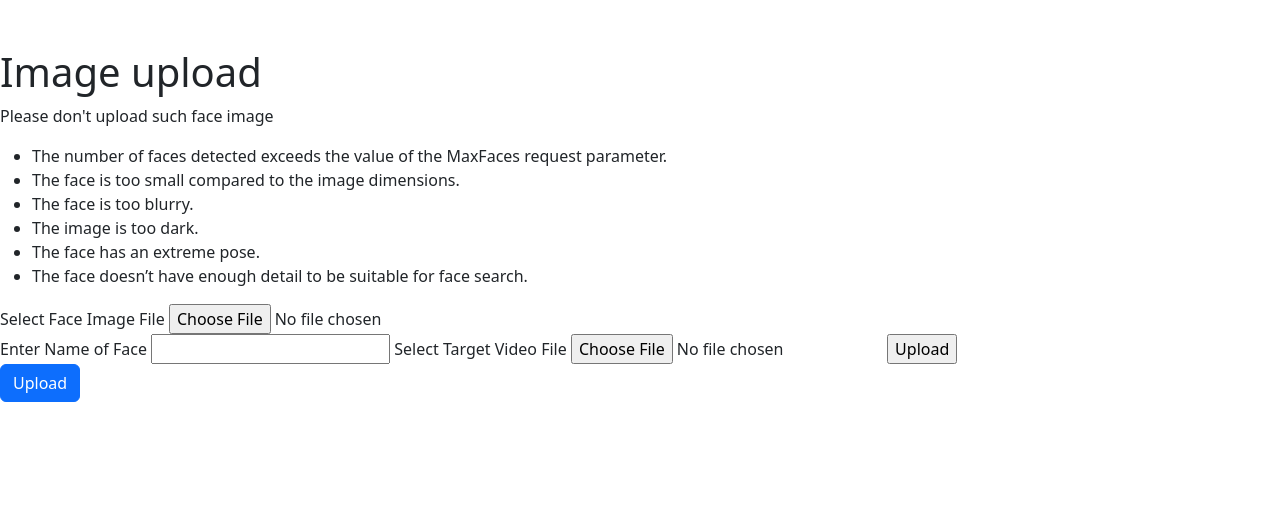
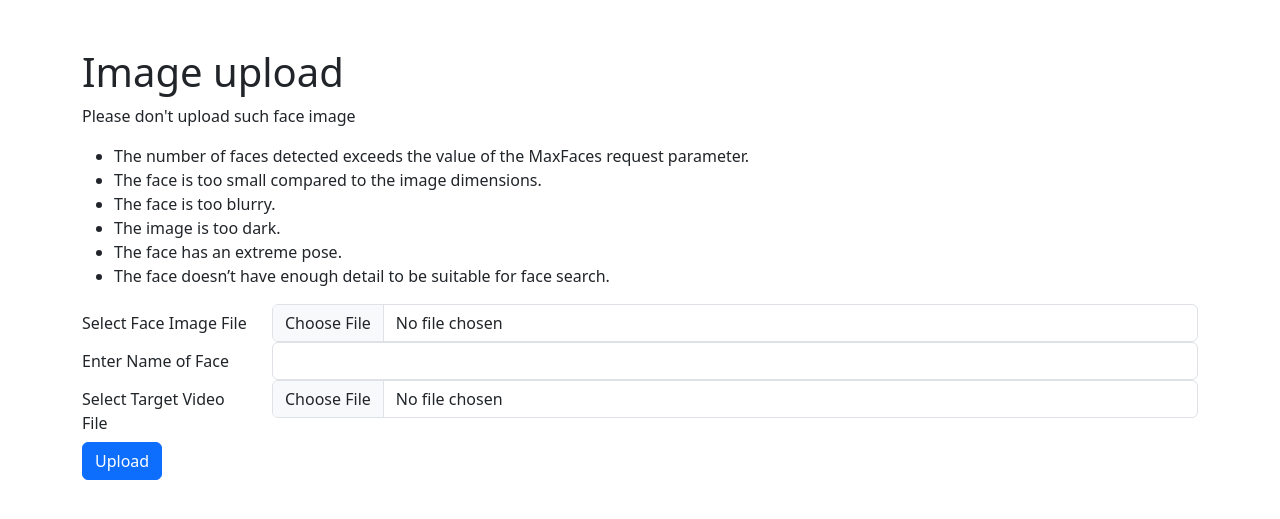
Before and after one commit to omoknooni/FocusOnYou, a FastAPI app: page /upload in a window 1280 px wide. Shown: the top 519 px of the page. Run offline with FastAPI, Linux system fonts and the light colour scheme.

Commit message:
fix: loading view

```diff
--- a/main.py
+++ b/main.py
@@ -1,7 +1,8 @@
-from fastapi import FastAPI, File, UploadFile, Request
+from fastapi import FastAPI, File, UploadFile, Request, Form
 from fastapi.responses import JSONResponse, HTMLResponse
 from fastapi.templating import Jinja2Templates
 from fastapi.staticfiles import StaticFiles
+from botocore.exceptions import ClientError
 from dotenv import load_dotenv
 from pathlib import Path
 
@@ -66,7 +67,7 @@ async def upload(request: Request):
 
 ## TODO : 업로드 시 progress bar 추가
 @app.post("/upload")
-async def upload(face_name, face_image: UploadFile = File(...), target_video: UploadFile = File(...)):
+async def upload(face_name: str = Form(...), face_image: UploadFile = File(...), target_video: UploadFile = File(...)):
 
     # file extension validation logic
     if not allowed_file(face_image.filename) or not allowed_file(target_video.filename):
@@ -111,22 +112,20 @@ async def upload(face_name, face_image: UploadFile = File(...), target_video: Up
 
 @app.get("/jobs")
 async def list_jobs(request: Request):
-    # TODO : get list of jobs from database, for now, just return s3 bucket list
-    # job_list = s3.list_objects_v2(Bucket=S3_BUCKET_NAME, Delimiter='/')
-    # print(job_list)
-    # jobs = [ job_list['CommonPrefixes'][i]['Prefix'] for i in range(len(job_list['CommonPrefixes']))]
+    # Retrieve primary key of dynamodb table
+    try:
+        db_response = dynamo.scan(
+            TableName=TABLE_NAME,
+            Select='ALL_ATTRIBUTES',
+            ProjectionExpression='job_id'
+        )
 
-    # Retrieve primary key of dynamodb table
-    db_response = dynamo.scan(
-        TableName=TABLE_NAME,
-        Select='ALL_ATTRIBUTES',
-        ProjectionExpression='job_id'
-    )
-
-    count = db_response['Count']
-    jobs = db_response['Items']
-    jobs = [job['job_id']['S'] for job in jobs]
-    return templates.TemplateResponse("job_list.html", {"request": request, "jobs": jobs, "count": count})
+        count = db_response['Count']
+        jobs = db_response['Items']
+        jobs = [job['job_id']['S'] for job in jobs]
+        return templates.TemplateResponse("job_list.html", {"request": request, "jobs": jobs, "count": count})
+    except Exception as e:
+        return JSONResponse(status_code=500, content={"message": str(e)})
 
 @app.get("/jobs/{job_id}")
 async def read_job(job_id: str):
--- a/templates/upload.html
+++ b/templates/upload.html
@@ -8,7 +8,7 @@
     <script src="https://cdn.jsdelivr.net/npm/bootstrap@5.3.2/dist/js/bootstrap.bundle.min.js" integrity="sha384-C6RzsynM9kWDrMNeT87bh95OGNyZPhcTNXj1NW7RuBCsyN/o0jlpcV8Qyq46cDfL" crossorigin="anonymous"></script>
 </head>
 <body>
-    <div class="contaier mt-5">
+    <div class="container mt-5">
         <h1>Image upload</h1>
         <p>Please don't upload such face image</p>
         <ul>
@@ -20,24 +20,34 @@
             <li>The face doesn’t have enough detail to be suitable for face search.</li>
         </ul>
         <form action="/upload" method="post" id="upload_form" enctype="multipart/form-data">
-            <label for="image">Select Face Image File</label>
-            <input type="file" id="image" name="face_image" accept="image/*">
-            <br>
-            <label for="face_name">Enter Name of Face</label>
-            <input type="text" name="face_name" id="face_name">
-            <label for="video">Select Target Video File</label>
-            <input type="file" id="video" name="target_video" accept="video/*">
-            <input type="submit" value="Upload">
+            <div class="form-group row">
+                <label for="image" class="col-sm-2 col-form-label">Select Face Image File</label>
+                <div class="col-sm-10">
+                    <input type="file" class="form-control" id="image" name="face_image" accept="image/*">
+                </div>
+            </div>
+            <div class="form-group row">
+                <label for="face_name" class="col-sm-2 col-form-label">Enter Name of Face</label>
+                <div class="col-sm-10">
+                    <input type="text" class="form-control" name="face_name" id="face_name">
+                </div>
+            </div>
+            <div class="form-group row">
+                <label for="video" class="col-sm-2 col-form-label">Select Target Video File</label>
+                <div class="col-sm-10">
+                    <input type="file" class="form-control" id="video" name="target_video" accept="video/*">
+                </div>
+            </div>
+            <button type="submit" class="btn btn-primary" id="upload_button">
+                <span class="spinner-border spinner-border-sm d-none" role="status" aria-hidden="true"></span>
+                Upload
+            </button>
         </form>
-        <button type="submit" class="btn btn-primary" id="upload_button">
-            <span class="spinner-border spinner-border-sm d-none" role="status" aria-hidden="true"></span>
-            Upload
-        </button>
     </div>
     <script>
         document.getElementById("upload_form").addEventListener("submit", function() {
             document.getElementById("upload_button").disabled=true;
-            document.getElementById("uploadButton").querySelector(".spinner-border").classList.remove("d-none");
+            document.getElementById("upload_button").querySelector(".spinner-border").classList.remove("d-none");
         });
     </script>
 </body>
```
